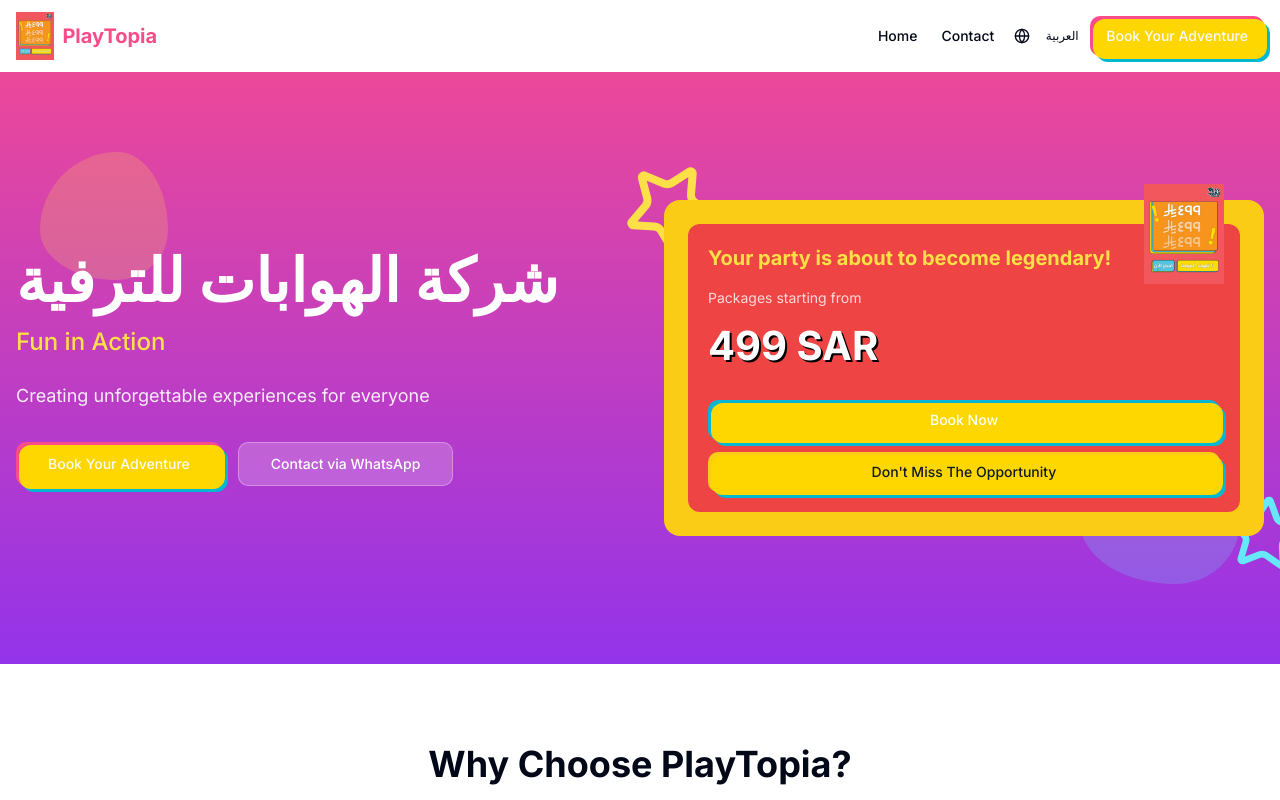
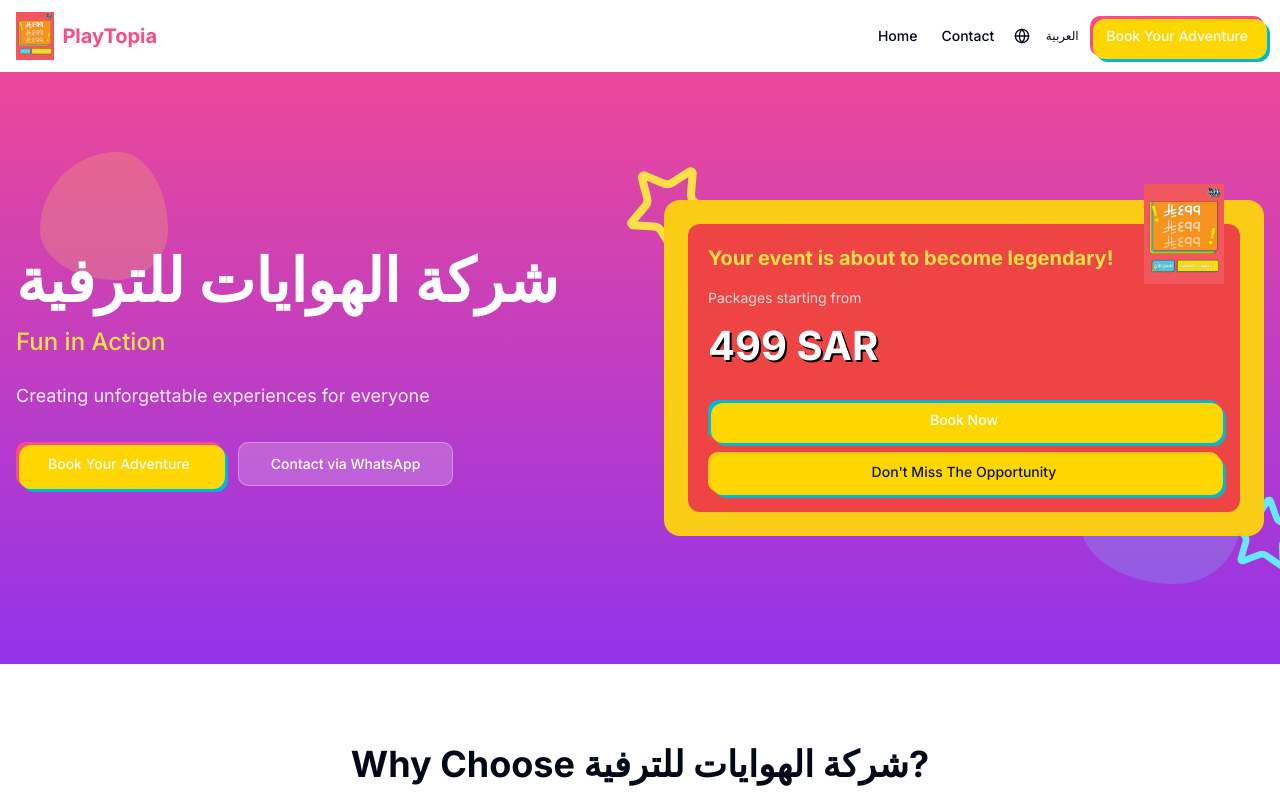
Before and after one commit to a7medalhadi/playtopiaV2, a Next.js app: page / in a window 1280 px wide. Shown: the top 800 px of the page. Built offline with nearby package versions, Linux system fonts and the light colour scheme.

Commit message:
update names

```diff
--- a/app/layout.tsx
+++ b/app/layout.tsx
@@ -17,7 +17,7 @@ const cairo = Cairo({
 })
 
 export const metadata: Metadata = {
-  title: "PlayTopia - Fun in Action | بلاي توبيا - المرح في العمل",
+  title: "شركة الهوايات للترفية - المرح في العمل",
   description: "Creating unforgettable experiences for everyone | نخلق تجارب لا تُنسى للجميع",
     generator: 'v0.dev'
 }
--- a/components/language-provider.tsx
+++ b/components/language-provider.tsx
@@ -17,17 +17,17 @@ const translations = {
     home: "Home",
     about: "About Us",
     contact: "Contact",
-    "hero.title": "شركة الهوابات للترفية",
+    "hero.title": "شركة الهوايات للترفية",
     "hero.subtitle": "Fun in Action",
     "hero.description": "Creating unforgettable experiences for everyone",
     "hero.cta": "Book Your Adventure",
     "hero.contact": "Contact via WhatsApp",
-    "promo.title": "Your party is about to become legendary!",
+    "promo.title": "Your event is about to become legendary!",
     "promo.price": "499 SAR",
     "promo.starting": "Packages starting from",
     "promo.book": "Book Now",
     "promo.dontmiss": "Don't Miss The Opportunity",
-    "features.title": "Why Choose PlayTopia?",
+    "features.title": "Why Choose شركة الهوايات للترفية?",
     "features.item1.title": "Exciting Activities",
     "features.item1.desc": "Wide range of fun activities for all ages",
     "features.item2.title": "Professional Staff",
@@ -50,17 +50,17 @@ const translations = {
     home: "الرئيسية",
     about: "من نحن",
     contact: "اتصل بنا",
-    "hero.title": "شركة الهوابات للترفية",
+    "hero.title": "شركة الهوايات للترفية",
     "hero.subtitle": "المرح في العمل",
     "hero.description": "نخلق تجارب لا تُنسى للجميع",
     "hero.cta": "احجز مغامرتك",
     "hero.contact": "تواصل عبر واتساب",
-    "promo.title": "حفلتك قريبة؟ تخيلها أسطورية!",
+    "promo.title": "فعاليتك قريبة؟ تخيلها أسطورية!",
     "promo.price": "499 ريال",
     "promo.starting": "باقاتنا تبدأ من",
     "promo.book": "احجز الآن",
     "promo.dontmiss": "لا تفوت الفرصة",
-    "features.title": "لماذا تختار بلاي توبيا؟",
+    "features.title": "لماذا تختار شركة الهوايات للترفية ",
     "features.item1.title": "أنشطة مثيرة",
     "features.item1.desc": "مجموعة واسعة من الأنشطة الممتعة لجميع الأعمار",
     "features.item2.title": "فريق محترف",
```
